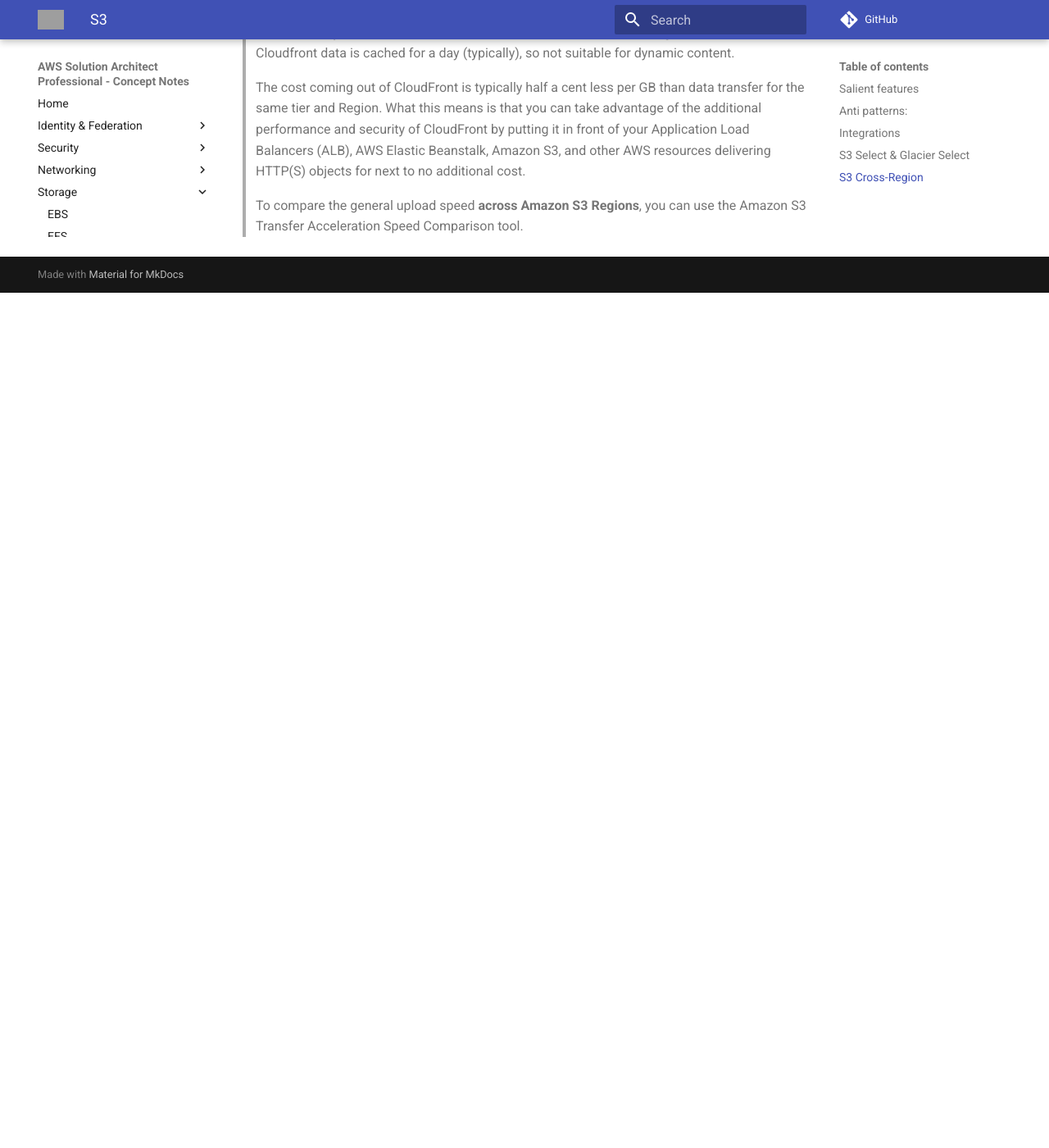
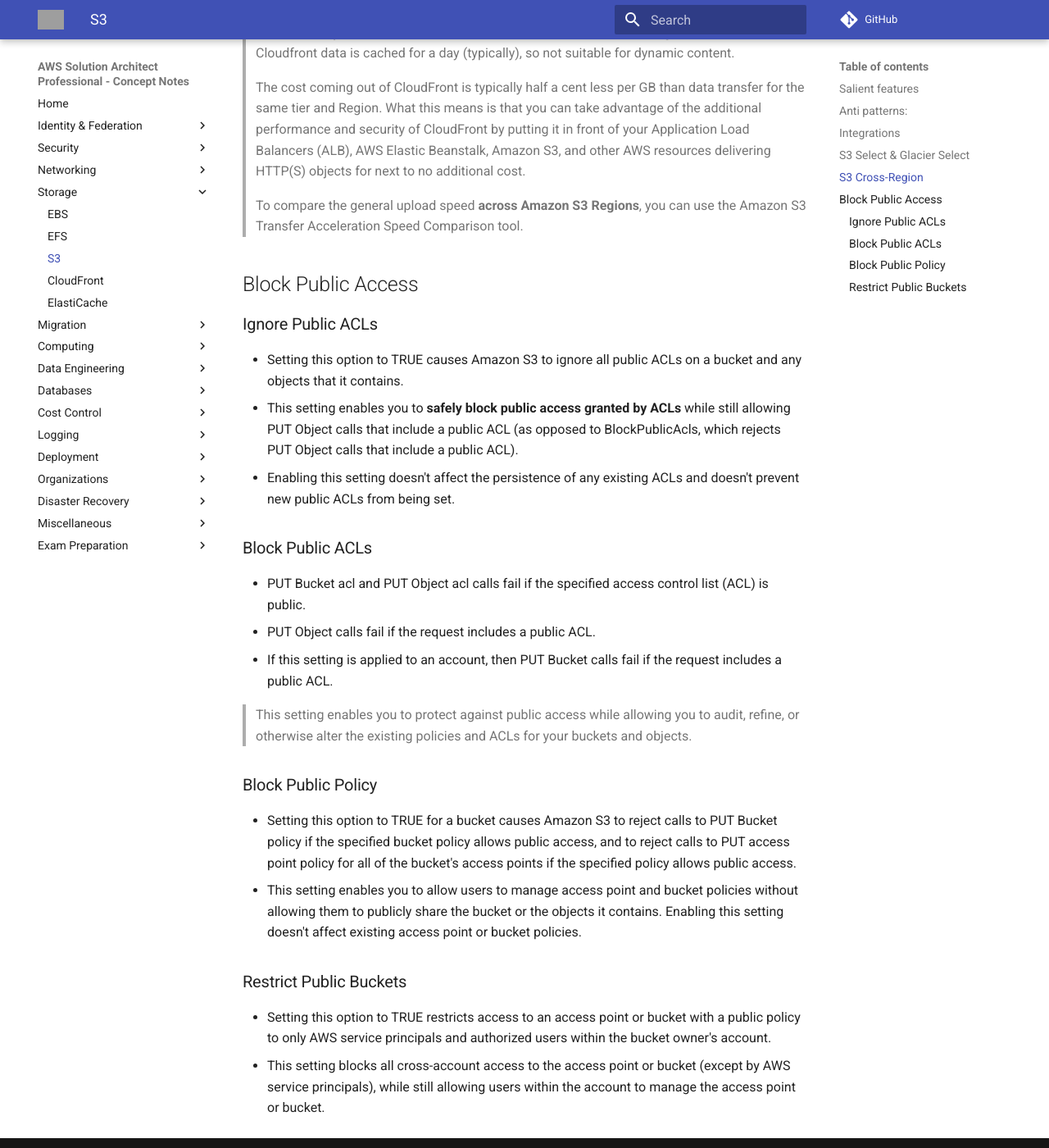
Before and after one commit to jeyabalajis/aws-certified-sa-pro-notes, an MkDocs documentation site: the page built from docs/storage/s3.md, in a window 1280 px wide and 1400 px high, scrolled down 1235 px. Shown: the whole window at 82% size. Built offline with MkDocs 1.6.1 and Material for MkDocs 9.7.7, drawn with Linux system fonts in a browser that asks for light colours; comment, search, counter and statistics services are not loaded; before the commit the page ends 1592 px from its top, so only the background shows below that; grey boxes are pictures that could not be loaded.

Commit message:
Update s3.md

```diff
--- a/docs/storage/s3.md
+++ b/docs/storage/s3.md
@@ -34,3 +34,25 @@
 > What this means is that you can take advantage of the additional performance and security of CloudFront by putting it in front of your Application Load Balancers (ALB), AWS Elastic Beanstalk, Amazon S3, and other AWS resources delivering HTTP(S) objects for next to no additional cost.
 
 > To compare the general upload speed **across Amazon S3 Regions**, you can use the Amazon S3 Transfer Acceleration Speed Comparison tool.
+
+## Block Public Access
+
+### Ignore Public ACLs
+- Setting this option to TRUE causes Amazon S3 to ignore all public ACLs on a bucket and any objects that it contains.
+- This setting enables you to **safely block public access granted by ACLs** while still allowing PUT Object calls that include a public ACL (as opposed to BlockPublicAcls, which rejects PUT Object calls that include a public ACL).
+- Enabling this setting doesn't affect the persistence of any existing ACLs and doesn't prevent new public ACLs from being set.
+
+### Block Public ACLs
+- PUT Bucket acl and PUT Object acl calls fail if the specified access control list (ACL) is public.
+- PUT Object calls fail if the request includes a public ACL.
+- If this setting is applied to an account, then PUT Bucket calls fail if the request includes a public ACL.
+
+> This setting enables you to protect against public access while allowing you to audit, refine, or otherwise alter the existing policies and ACLs for your buckets and objects.
+
+### Block Public Policy
+- Setting this option to TRUE for a bucket causes Amazon S3 to reject calls to PUT Bucket policy if the specified bucket policy allows public access, and to reject calls to PUT access point policy for all of the bucket's access points if the specified policy allows public access.
+- This setting enables you to allow users to manage access point and bucket policies without allowing them to publicly share the bucket or the objects it contains. Enabling this setting doesn't affect existing access point or bucket policies.
+
+### Restrict Public Buckets
+- Setting this option to TRUE restricts access to an access point or bucket with a public policy to only AWS service principals and authorized users within the bucket owner's account.
+- This setting blocks all cross-account access to the access point or bucket (except by AWS service principals), while still allowing users within the account to manage the access point or bucket.
```
